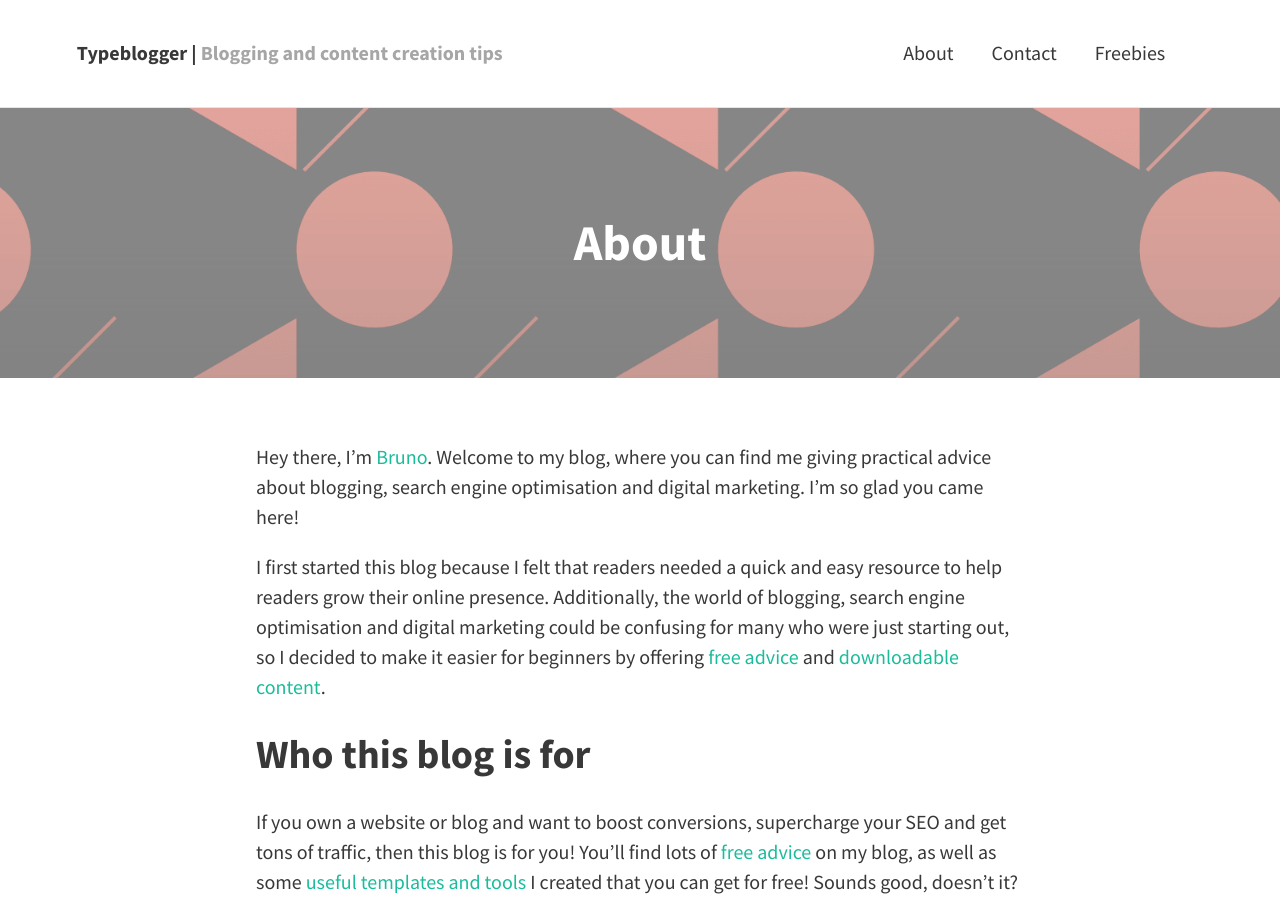
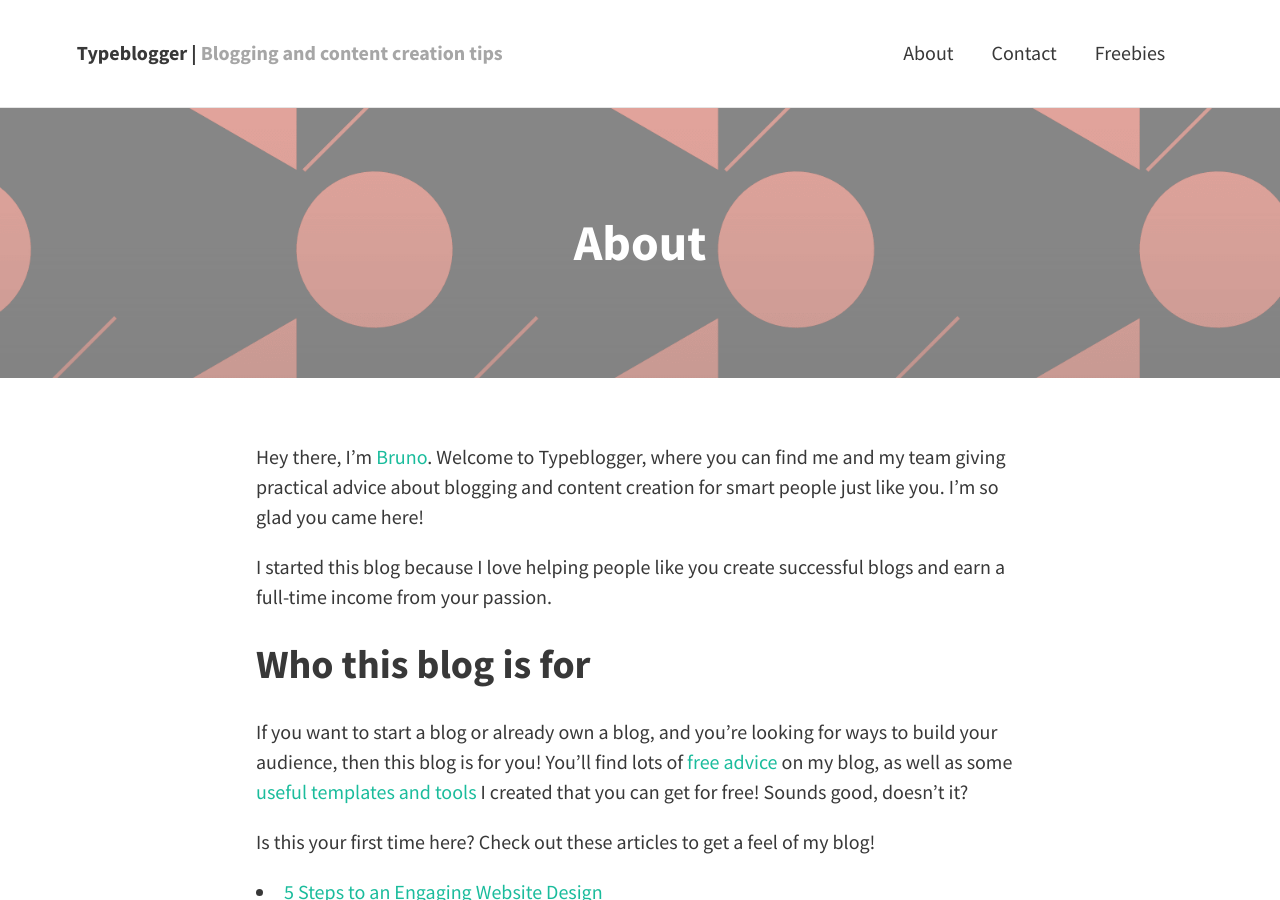
Before and after one commit to typeblogger/typeblogger.github.io, a Jekyll site: the page built from about.md, in a window 1280 px wide and 900 px high. Built offline with Jekyll 4.4.1, drawn with Linux system fonts in a browser that asks for light colours; nearby versions of some CDN libraries; comment, search, counter and statistics services are not loaded.

Commit message:
Updated some information

```diff
--- a/about.md
+++ b/about.md
@@ -5,19 +5,19 @@ permalink: /about/
 feature-img: "img/sample_feature_img_2.png"
 ---
 
-Hey there, I'm [Bruno](http://twitter.com/brunotandev). Welcome to my blog, where you can find me giving practical advice about blogging, search engine optimisation and digital marketing. I'm so glad you came here!
+Hey there, I'm [Bruno](http://twitter.com/brunotandev). Welcome to Typeblogger, where you can find me and my team giving practical advice about blogging and content creation for smart people just like you. I'm so glad you came here!
 
-I first started this blog because I felt that readers needed a quick and easy resource to help readers grow their online presence. Additionally, the world of blogging, search engine optimisation and digital marketing could be confusing for many who were just starting out, so I decided to make it easier for beginners by offering [free advice](/) and [downloadable content](/freebies).
+I started this blog because I love helping people like you create successful blogs and earn a full-time income from your passion.
 
 ## Who this blog is for
 
-If you own a website or blog and want to boost conversions, supercharge your SEO and get tons of traffic, then this blog is for you! You'll find lots of [free advice](/) on my blog, as well as some [useful templates and tools](/freebies) I created that you can get for free! Sounds good, doesn't it?
+If you want to start a blog or already own a blog, and you're looking for ways to build your audience, then this blog is for you! You'll find lots of [free advice](/) on my blog, as well as some [useful templates and tools](/freebies) I created that you can get for free! Sounds good, doesn't it?
 
 Is this your first time here? Check out these articles to get a feel of my blog!
 
-* [5 Steps to an Engaging Website Design](http://brunotandev.github.io/2016/06/01/engaging-website-design/)
-* [3 Ways to Stop Comment Spam (Before It Kills Your Blog)](http://brunotandev.github.io/2016/05/30/stop-comment-spam/)
-* [3 More Warning Signs Your Free WordPress Theme is Sabotaging Your Website](http://brunotandev.github.io/2016/06/02/free-wordpress-themes/)
+* [5 Steps to an Engaging Website Design](https://typeblogger.github.io/2016/06/01/engaging-website-design/)
+* [3 Ways to Stop Comment Spam (Before It Kills Your Blog)](https://typeblogger.github.io/2016/05/30/stop-comment-spam/)
+* [3 More Warning Signs Your Free WordPress Theme is Sabotaging Your Website](https://typeblogger.github.io/2016/06/02/free-wordpress-themes/)
 
 ## Find me on social media
 
```
